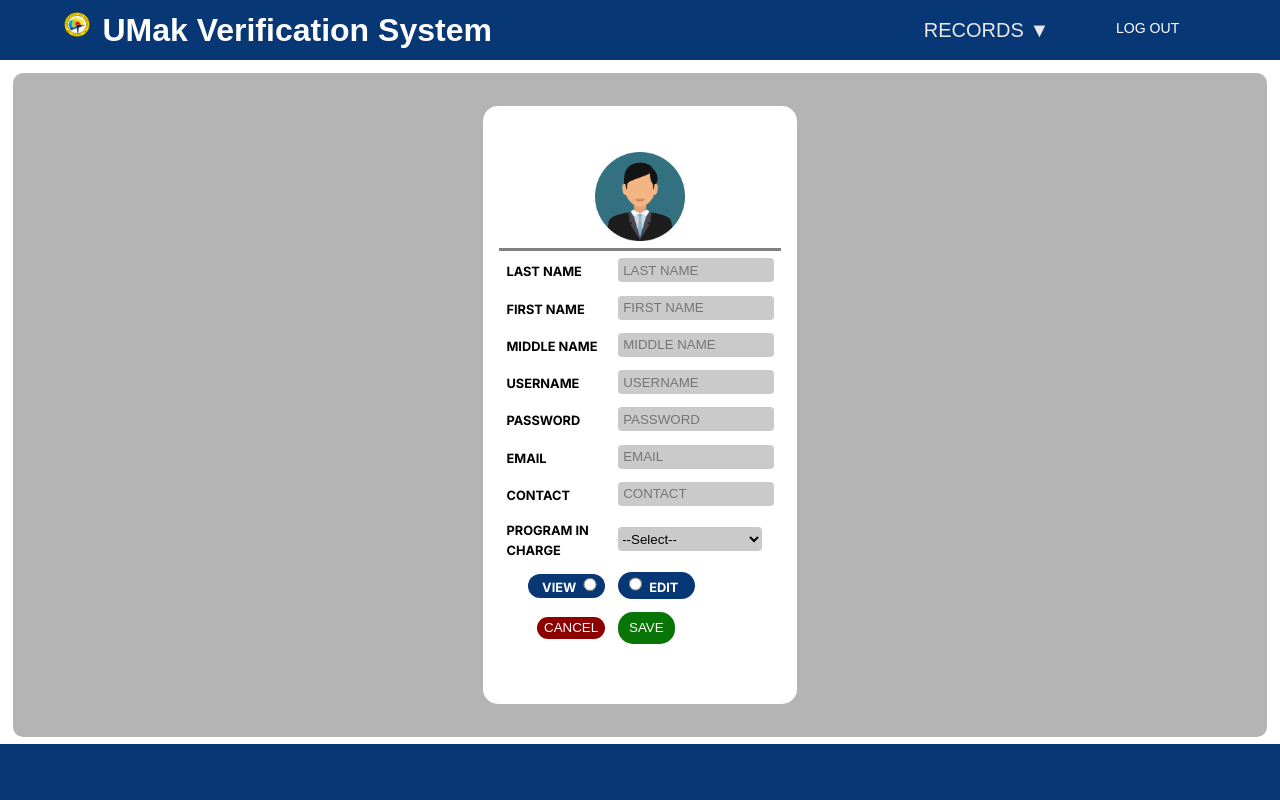
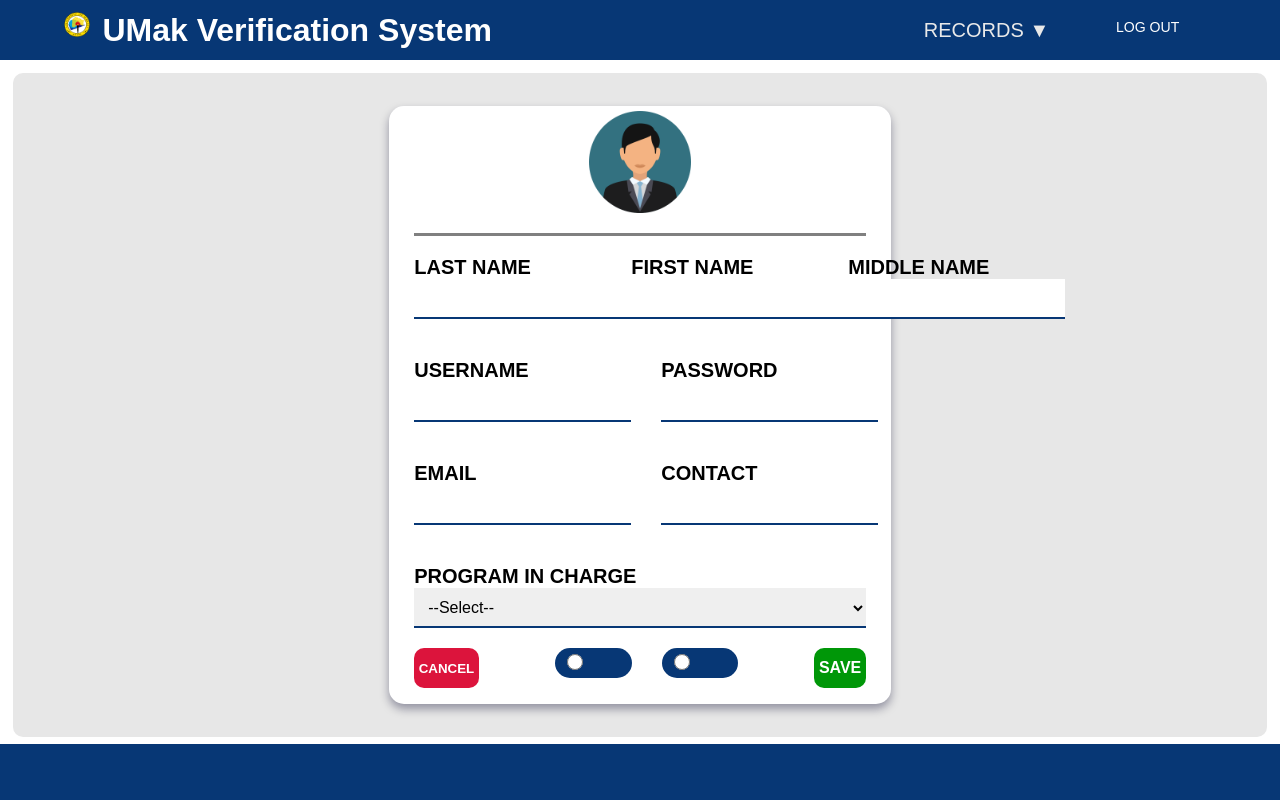
Before and after one commit to AnthonyCasaul/Umak_Verification, a PHP site: page /addStaff.php in a window 1280 px wide. Run offline with PHP 8.4, Linux system fonts and the light colour scheme; a user stored in the database is signed in; data comes from the database, SQL or seed files in the repository; data that the repository does not hold is empty; some web fonts are replaced.

Commit message:
Add Staff Page
bagong design ng add staff page

```diff
--- a/VerificationSystem/css/addStaff.css
+++ b/VerificationSystem/addStaff.css
@@ -124,10 +124,11 @@ h1 {
   justify-content: center;
   flex-direction: column;
   align-items: center;
-  width: 25%;
+  width: 40%;
   margin: 0 auto;
   height: 90%;
   align-self: center;
+  box-shadow: 0px 5px 10px rgba(0, 1, 41, 0.37);
 }
 .userLogo {
   display: flex;
@@ -136,46 +137,95 @@ h1 {
 }
 
 .icon2 {
-  width: 7vw;
+  width: 8vw;
+  margin-bottom: 10px;
+}
+.container {
+  display: flex;
+  background: #e7e7e7;
+  margin-top: 1%;
+  margin-left: 1%;
+  margin-right: 1%;
+  height: 83vh;
+  border-radius: 10px;
 }
 .userForm {
   width: 90%;
   margin: 2%;
   border-top: gray solid 3px;
+  padding-top: 20px;
 }
-table {
+form{
+  display: flex;
+  flex-direction: column;
+}
+.labelInput{
+  display: flex;
+  flex-direction: column;
+}
+.name{
+  display: flex;
+  justify-content: space-around;
+}
+.userPass{
+  display: flex;
+  justify-content: space-around;
+  gap: 30px;
+}
+.Div{
+  display: flex;
+  flex-direction: column;
+}
+.credentials{
+  display: flex;
+  justify-content: space-around;
+  gap: 30px;
+}
+label{
+  font-size: 20px;
+  margin-top: 40px;
+  font-weight: 700;
+}
+.fRows{
   width: 100%;
 }
-td {
-  padding: 2%;
-  font-family: "Inter", sans-serif;
-  font-weight: bold;
+.tRows{
+  width: 100%;
 }
-label {
-  font-size: 1vw;
+input{
+  height: 40px;
+  font-size: 16px;
+  padding-left: 10px;
+  border: none;
+  border-bottom: 2px solid #073775;
+  border-radius: 0px;
+  outline: none;
 }
-
-input {
-  border-radius: 4px;
-  background-color: #cacaca;
-  border: #ffffff;
-  height: 3vh;
+input[type="text"]:focus{
+  border: 1px solid #073775;
+  border-radius: 5px;
 }
-select {
-  border-radius: 4px;
-  background-color: #cacaca;
-  border: #ffffff;
-  height: 3vh;
+input[type="password"]:focus{
+  border: 1px solid #073775;
+  border-radius: 5px;
 }
-
-.container {
+select{
+  height: 40px;
+  font-size: 16px;
+  padding-left: 10px;
+  border: none;
+  border-bottom: 2px solid #073775;
+  border-radius: 0px;
+  outline: none;
+}
+.btns{
+  margin-top: 20px;
   display: flex;
-  background: #b4b4b4;
-  margin-top: 1%;
-  margin-left: 1%;
-  margin-right: 1%;
-  height: 83vh;
-  border-radius: 10px;
+  justify-content: space-between;
+}
+.radioBtns{
+  display: flex;
+  gap: 30px;
 }
 input[type="radio"] {
   width: 1em;
@@ -186,40 +236,32 @@ input[type="radio"] {
   margin-right: 5%;
   margin-left: 5%;
 }
-input[type="text"] {
-  width: 100%;
-  padding: 0px 5px;
-}
-input[type="password"] {
-  width: 100%;
-  padding: 0px 5px;
-}
-.cancel {
-  background-color: #8d0000;
-  color: white;
-  padding: 4% 7%;
-  border-radius: 15px;
-  border: none;
-  cursor: pointer;
-}
-label {
-  cursor: pointer;
-}
-input[type="submit"] {
-  background-color: #097507;
-  color: white;
-  padding: 1% 7%;
-  height: 32px;
-  border-radius: 15px;
-  border: none;
-  cursor: pointer;
-}
-.EVbuttons {
+.EVbtns {
   background-color: #073775;
   color: white;
   border-radius: 15px;
   padding: 2% 5%;
   width: 6vw;
+  height: 30px;
+}
+.cancel{
+  padding: 1%;
+  border-radius: 10px;
+  border: none;
+  background-color: crimson;
+  color: white;
+  font-weight: 700;
+}
+input[type="submit"]{
+  background-color: rgb(0, 151, 8);
+  color: white;
+  font-weight: 700;
+  padding: 1%;
+  border-radius: 10px;
+  border: none;
+}
+.hoverBtns:hover{
+  cursor: pointer;
 }
 .mainFooter {
   position: fixed;
--- a/VerificationSystem/addStaff.php
+++ b/VerificationSystem/addStaff.php
@@ -47,7 +47,7 @@ if(isset($_POST['submit'])){
         <title>UMak Verification System</title>
         <meta name="description" content="">
         <meta name="viewport" content="width=device-width, initial-scale=1">
-        <link rel="stylesheet" href="css/addStaff.css">
+        <link rel="stylesheet" href="addStaff.css">
         <link rel="icon" href="img/UMakLogo.png" />
     </head>
 
@@ -114,39 +114,46 @@ if(isset($_POST['submit'])){
                 }
             ?>
             <div class="userForm">
-                <table>
                 <form action="" method="post" enctype="multipart/form-data">
-                        <tr>
-                            <td><label for="">LAST NAME</label></td>
-                            <td><input type="text" name="lname" placeholder="LAST NAME"></td>
-                        </tr>
-                        <tr>
-                            <td><label for="">FIRST NAME</label></td>
-                            <td><input type="text" name="fname" placeholder="FIRST NAME"></td>
-                        </tr>
-                        <tr>
-                            <td><label for="">MIDDLE NAME</label></td>
-                            <td><input type="text" name="mname" placeholder="MIDDLE NAME"></td>
-                        </tr>
-                        <tr>
-                            <td><label for="">USERNAME</label></td>
-                            <td><input type="text" name="uname" placeholder="USERNAME"></td>
-                        </tr>
-                        <tr>
-                            <td><label for="">PASSWORD</label></td>
-                            <td><input type="password" name="password" placeholder="PASSWORD"></td>
-                        </tr>
-                        <tr>
-                            <td><label for="">EMAIL</label></td>
-                            <td><input type="text" name="email" placeholder="EMAIL"></td>
-                        </tr>
-                        <tr>
-                            <td><label for="">CONTACT</label></td>
-                            <td><input type="text" name="contact" placeholder="CONTACT"></td>
-                        </tr>
-                        <tr>
-                            <td><label for="" class="PiC">PROGRAM IN CHARGE</label></td>
-                            <td>
+                  <div class="labelInput">
+
+                    <div class="name">
+                      <div class="fRows lname">
+                        <label for="">LAST NAME</label>
+                        <input type="text" name="lname">
+                      </div>
+                      <div class="fRows fname">
+                        <label for="">FIRST NAME</label>
+                        <input type="text" name="fname">
+                      </div>
+                      <div class="fRows mname">
+                        <label for="">MIDDLE NAME</label>
+                        <input type="text" name="mname">
+                      </div>
+                    </div>
+
+                    <div class="userPass">
+                      <div class="tRows Div">
+                        <label for="">USERNAME</label>
+                        <input type="text" name="uname">
+                      </div>
+                      <div class="tRows Div">
+                        <label for="">PASSWORD</label>
+                        <input type="password" name="password">
+                      </div>
+                    </div>
+
+                    <div class="credentials">
+                      <div class="tRows Div">
+                        <label for="">EMAIL</label>
+                        <input type="text" name="email">
+                      </div>
+                      <div class="tRows Div">
+                        <label for="">CONTACT</label>
+                        <input type="text" name="contact">
+                      </div>
+                    </div>
+                    <label for="" class="PiC">PROGRAM IN CHARGE</label>
                     <select id="department" name="program"   required>
                       <option value="">--Select--</option>
                       <option value="cbfs">CBFS</option>
@@ -164,28 +171,20 @@ if(isset($_POST['submit'])){
                       <option value="cmli">CMLI</option>
                       <option value="sol">SOL</option>
                     </select>
-                            </td>
-                        </tr>
-                        <tr>
-                            <td align="right">
-                                <div class="EVbuttons">
-                                <label for="view">VIEW</label>
-                                <input type="radio" id="view" name="tag" value="View"></div>
-                            </td>
-                            <td>
-                                <div class="EVbuttons">
-                                <input type="radio" id="edit" name="tag" value="Edit">
-                                <label for="edit">EDIT</label>
                   </div>
-                            </td>
-                        </tr>
-                        <tr>
-                            <td align="right"><button class="cancel" onclick="window.location.href='admin_staff.php';">CANCEL</button></td>
-                            <td><input type="submit" name="submit" placeholder="SAVE" value="SAVE"/></td>
-                        </tr>
+                  <div class="btns">
+                  <button class="cancel hoverBtns" onclick="window.location.href='admin_staff.php';">CANCEL</button>
+                    <div class="radioBtns">
+                      <div class="EVbtns">
+                        <input type="radio" id="view" name="tag" value="View" class="radio"><label for=""> VIEW</label>
+                      </div>
+                      <div class="EVbtns">
+                        <input type="radio" id="edit" name="tag" value="Edit" class="radio"><label for=""> EDIT</label>
+                      </div>
+                    </div>
+                    <input class="hoverBtns" type="submit" name="submit" placeholder="SAVE" value="SAVE"/>
+                  </div>
                   </form>
-                </table>
-                </div>
 
 
 
```
Lines whose indentation alone changed are shown as unchanged.
